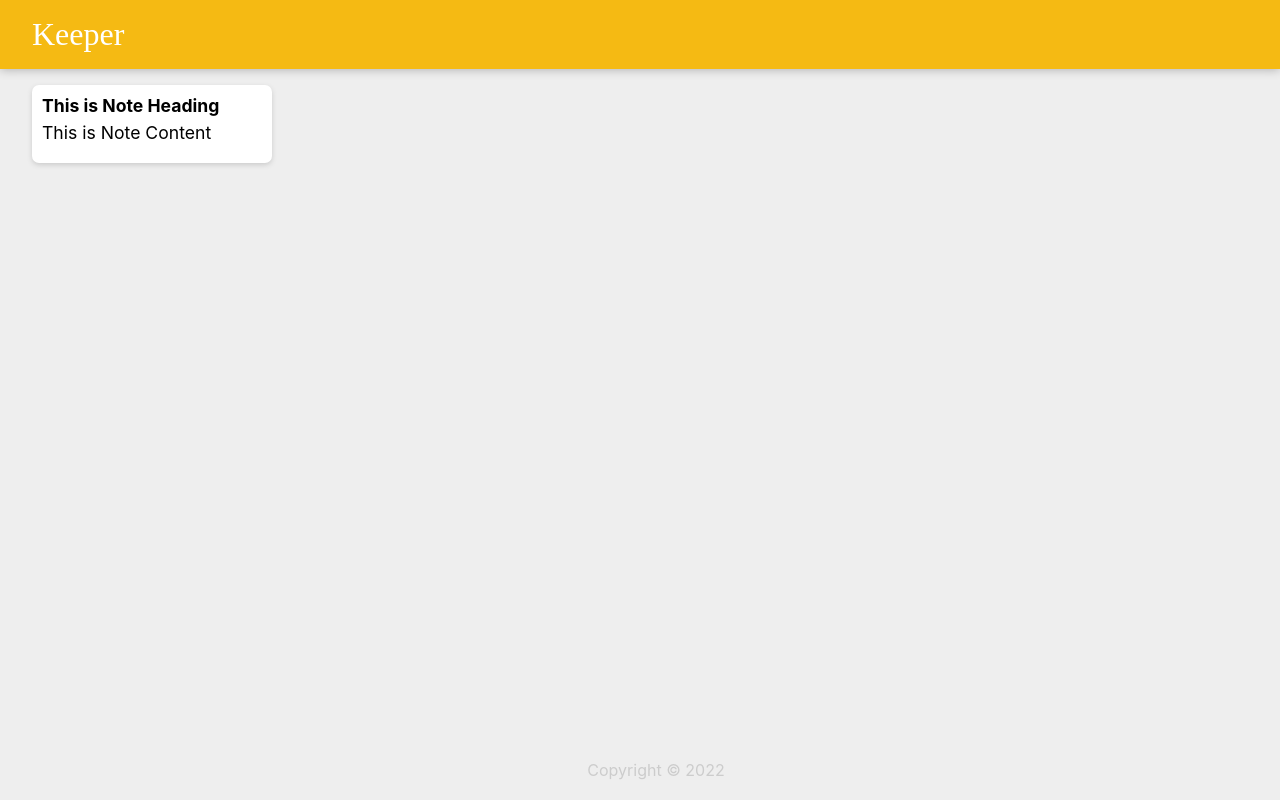
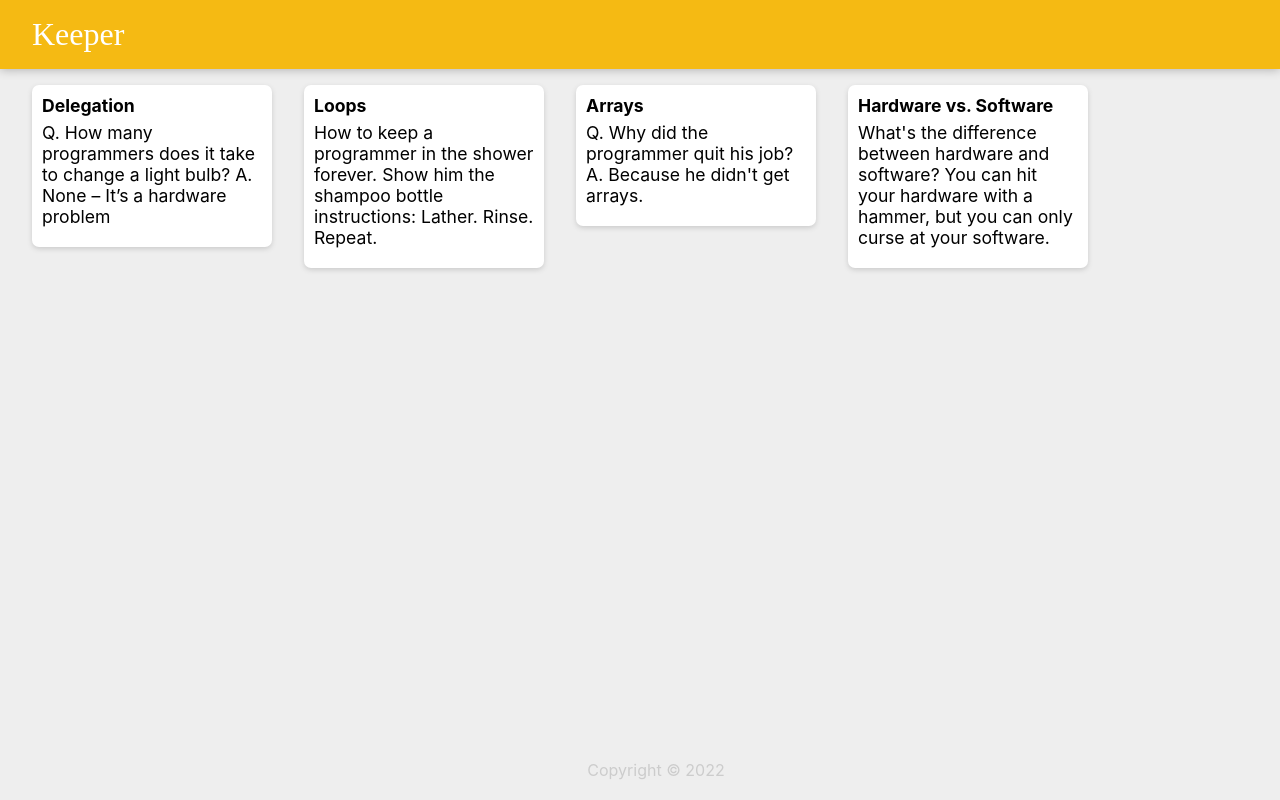
Before and after one commit to shahhardik4599/Keeper-App, a React (Create React App) app in the folder my-app/: page / in a window 1280 px wide. Built offline with nearby package versions, Linux system fonts and the light colour scheme; a web font is replaced by a local one.

Commit message:
adding more notes using maps and function

```diff
--- a/my-app/src/components/App.jsx
+++ b/my-app/src/components/App.jsx
@@ -2,11 +2,20 @@
 import Header from "./Header";
 import Footer from "./Footer";
 import Note from "./Note";
+import notes from "../notes";
+
+
 
 function App(){
    return <div>
         <Header />
-        <Note />
+         {notes.map( noteitem => {
+                        return <Note
+                           key = {noteitem.key}
+                           title = {noteitem.title}
+                           content = {noteitem.content}
+                        />
+         })}
         <Footer />
    </div>
 };
--- a/my-app/src/components/Note.jsx
+++ b/my-app/src/components/Note.jsx
@@ -1,10 +1,10 @@
 import React from "react";
 
-function Note(){
+function Note(props){
     return (
         <div className = "note" >
-            <h1>This is Note Heading</h1>
-            <p>This is Note Content</p>
+            <h1>{props.title}</h1>
+            <p>{props.content}</p>
         </div>
     )
 }
--- /dev/null
+++ b/my-app/src/notes.js
@@ -0,0 +1,28 @@
+const notes = [
+    {
+      key: 1,
+      title: "Delegation",
+      content:
+        "Q. How many programmers does it take to change a light bulb? A. None – It’s a hardware problem"
+    },
+    {
+      key: 2,
+      title: "Loops",
+      content:
+        "How to keep a programmer in the shower forever. Show him the shampoo bottle instructions: Lather. Rinse. Repeat."
+    },
+    {
+      key: 3,
+      title: "Arrays",
+      content:
+        "Q. Why did the programmer quit his job? A. Because he didn't get arrays."
+    },
+    {
+      key: 4,
+      title: "Hardware vs. Software",
+      content:
+        "What's the difference between hardware and software? You can hit your hardware with a hammer, but you can only curse at your software."
+    }
+  ];
+
+  export default notes;
```
